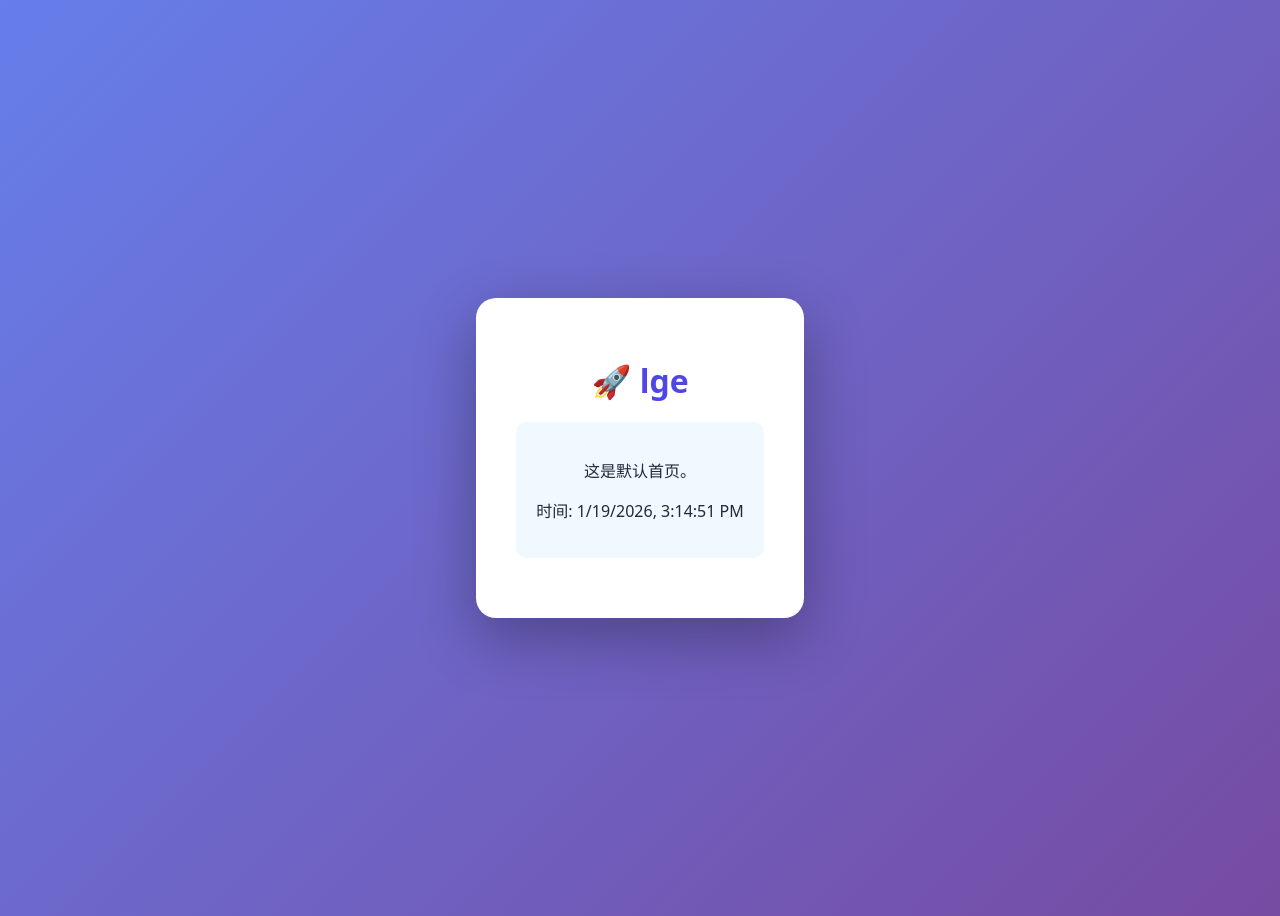
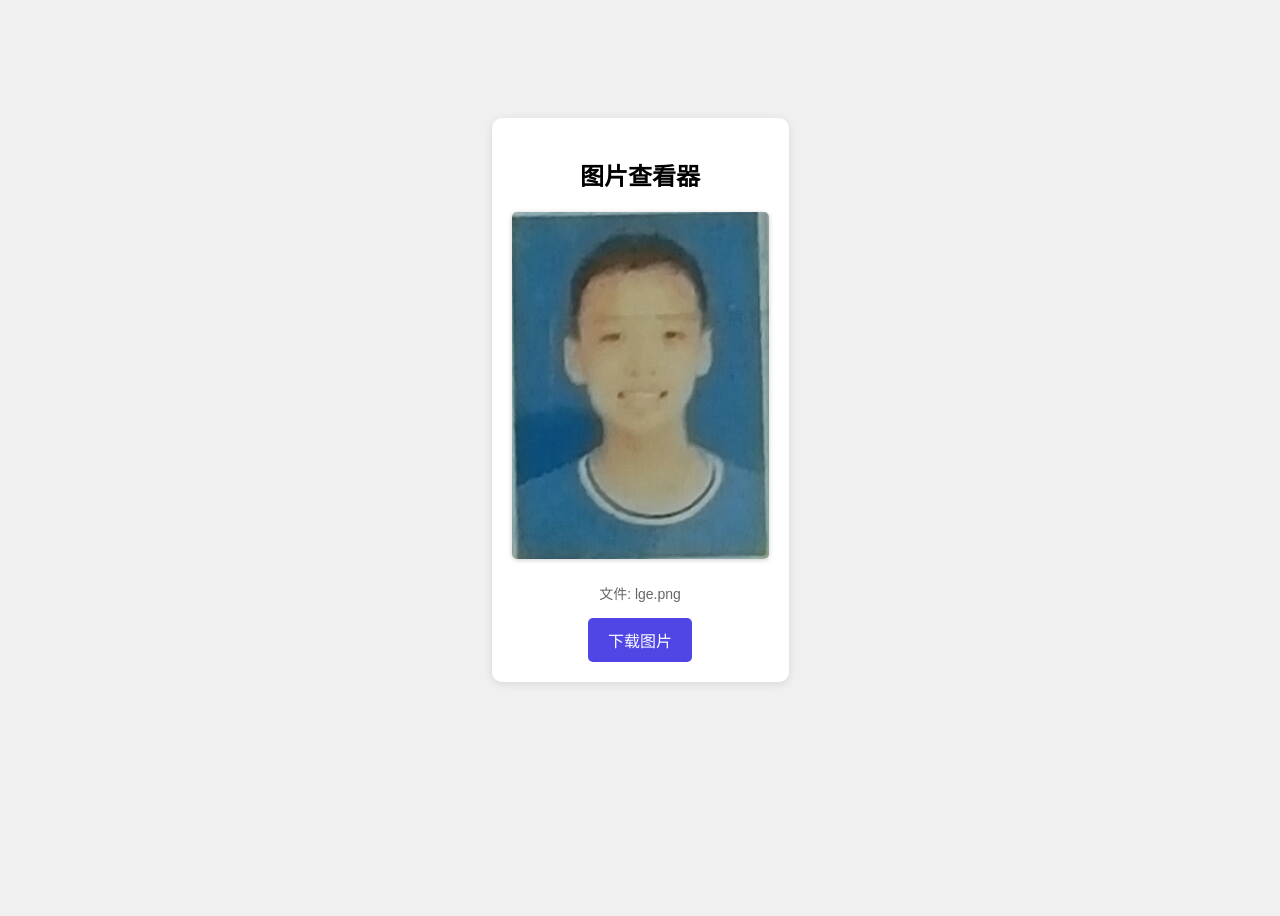
Before and after one commit to liuguanen/lge, a plain HTML site: page index.html in a window 1280 px wide. After the commit the page ends 800 px from the top, so only its background shows below. Drawn offline with Linux system fonts and the light colour scheme.

Commit message:
更新主页入口指向 lge.png

```diff
--- a/index.html
+++ b/index.html
@@ -3,46 +3,68 @@
 <head>
     <meta charset="UTF-8">
     <meta name="viewport" content="width=device-width, initial-scale=1.0">
-    <title>lge</title>
+    <title>查看图片: lge.png</title>
     <style>
         body {
-            font-family: system-ui, -apple-system, sans-serif;
-            text-align: center;
-            padding: 50px;
-            background: linear-gradient(135deg, #667eea 0%, #764ba2 100%);
-            color: white;
+            margin: 0;
+            padding: 0;
+            background: #f0f0f0;
+            display: flex;
+            justify-content: center;
+            align-items: center;
             min-height: 100vh;
-            display: flex;
-            align-items: center;
-            justify-content: center;
+            font-family: Arial, sans-serif;
         }
         .container {
             background: white;
-            color: #1f2937;
-            padding: 40px;
-            border-radius: 20px;
-            box-shadow: 0 20px 60px rgba(0,0,0,0.3);
-            max-width: 600px;
-        }
-        h1 { color: #4f46e5; margin-bottom: 1rem; }
-        .success {
-            background: #f0f9ff;
             padding: 20px;
             border-radius: 10px;
+            box-shadow: 0 2px 10px rgba(0,0,0,0.1);
+            text-align: center;
+            max-width: 90%;
+        }
+        .image-container {
             margin: 20px 0;
+        }
+        img {
+            max-width: 100%;
+            max-height: 70vh;
+            border-radius: 5px;
+            box-shadow: 0 1px 5px rgba(0,0,0,0.2);
+        }
+        .filename {
+            color: #666;
+            font-size: 14px;
+            margin-top: 10px;
+        }
+        .download-btn {
+            display: inline-block;
+            background: #4f46e5;
+            color: white;
+            padding: 10px 20px;
+            border-radius: 5px;
+            text-decoration: none;
+            margin-top: 15px;
+        }
+        .download-btn:hover {
+            background: #4338ca;
         }
     </style>
 </head>
 <body>
     <div class="container">
-        <h1>🚀 lge</h1>
-        <div class="success">
-            <p>这是默认首页。</p>
-            <p>时间: <span id="time"></span></p>
+        <h2>图片查看器</h2>
+        <div class="image-container">
+            <img src="lge.png" alt="lge.png" onerror="this.style.display='none'; document.getElementById('error-message').style.display='block';">
+            <div id="error-message" style="display:none; color: #ef4444; padding: 20px;">
+                <p>❌ 无法加载图片</p>
+                <p>请<a href="lge.png" download>下载文件</a></p>
+            </div>
         </div>
+        <div class="filename">文件: lge.png</div>
+        <a href="lge.png" download class="download-btn">
+            <i class="fas fa-download"></i> 下载图片
+        </a>
     </div>
-    <script>
-        document.getElementById('time').textContent = new Date().toLocaleString();
-    </script>
 </body>
 </html>
```
